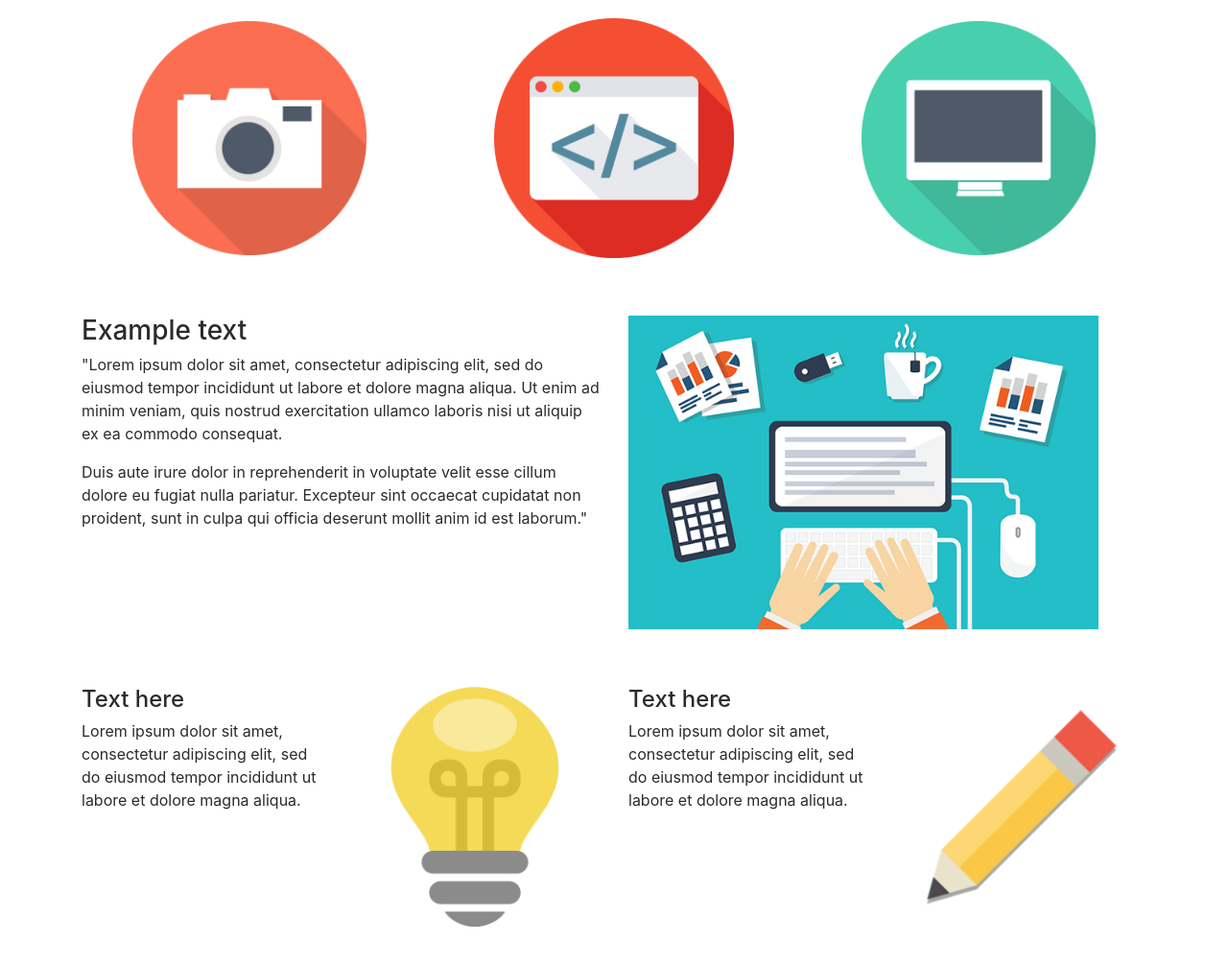
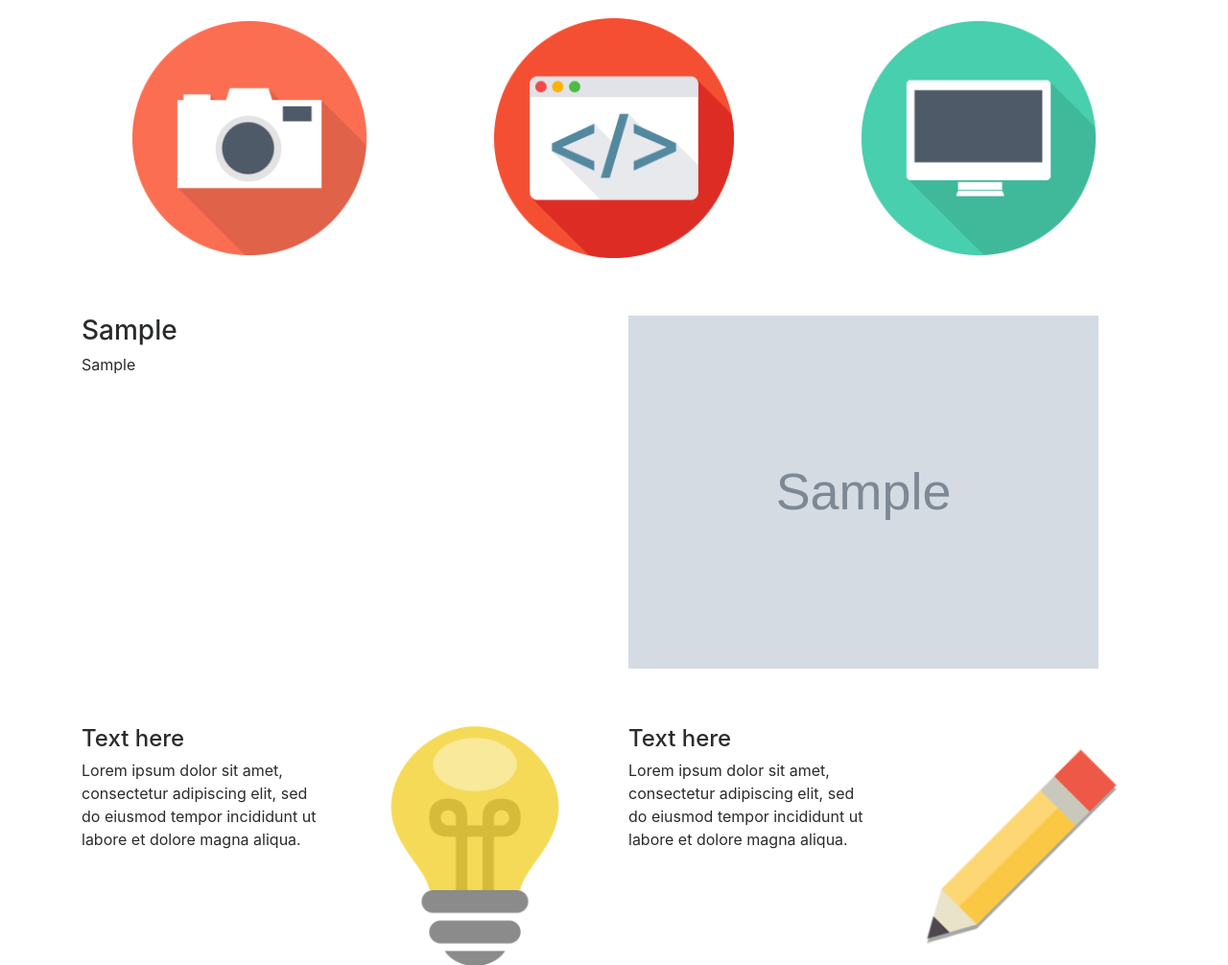
Before and after one commit to ken1800/Blog, a Django app: page / in a window 1280 px wide. Shown: the part 833-1839 px from the top of the page at 96% size. Run offline with Django 3.2, Linux system fonts and the light colour scheme; tables that the repository leaves empty hold one stand-in row (values such as "Sample post"); grey boxes marked "Sample" are stand-in pictures; some libraries are stand-ins or nearby versions.

Commit message:
dynamically upload the image from the admin panel

```diff
--- a/Blog/settings.py
+++ b/Blog/settings.py
@@ -128,3 +128,5 @@ STATICFILES_DIRS = [
     os.path.join(BASE_DIR, "static"),
 
 ]
+MEDIA_URL ='/media/'
+STATIC_ROOT =os.path.join(BASE_DIR, "media")
--- a/Blog/urls.py
+++ b/Blog/urls.py
@@ -15,11 +15,14 @@ Including another URLconf
 """
 from django.contrib import admin
 from django.urls import path,include
+from django.conf import settings
+from django.conf.urls.static import static
 
 urlpatterns = [
     path('admin/', admin.site.urls),
     path('',include('portfolio.urls')),
-]
+]+ static(settings.MEDIA_URL, document_root=settings.MEDIA_ROOT)
+
 admin.site.site_header = 'Blog Admin Panel'
 admin.site.index_title = 'Blog Admin'
 admin.site.site_title = 'Blog Control Panel'
--- a/portfolio/templates/index.html
+++ b/portfolio/templates/index.html
@@ -4,6 +4,8 @@
     JoyKen
 {% endblock title %}
 {% block slide %}
+
+
 <div id="carouselControls" class="carousel slide" data-ride="carousel">
   <ol class="carousel-indicators">
     <li data-target="#carouselControls" data-slide-to="0" class="active"></li>
@@ -42,7 +44,7 @@
 
 {% block content %}
 
-
+{% for home in home  %}
 
 <div class="container text-center"> <!---begin content-->
   <h2>Hello you there!</h2>
@@ -62,12 +64,11 @@
 <div class="container"> <!---begin second content-->
   <div class="row">
     <div class="col-md-6">
-      <h3>Example text</h3>
-      <p>"Lorem ipsum dolor sit amet, consectetur adipiscing elit, sed do eiusmod tempor incididunt ut labore et dolore magna aliqua. Ut enim ad minim veniam, quis nostrud exercitation ullamco laboris nisi ut aliquip ex ea commodo consequat. </p>
-      <p>Duis aute irure dolor in reprehenderit in voluptate velit esse cillum dolore eu fugiat nulla pariatur. Excepteur sint occaecat cupidatat non proident, sunt in culpa qui officia deserunt mollit anim id est laborum."</p>
+      <h3>{{ home.topic }}</h3>
+      <p>{{ home.information }}</p>
     </div>
     <div class="col-md-3">
-      <img class="text_image" src="{% static 'img/workspace.jpg' %}">
+      <img class="text_image" src="{{ home.image.url}}">
     </div>
   </div>
 </div>
@@ -101,5 +102,5 @@
       </div>
   </div>
 </div>
-
+{% endfor %}
 {% endblock content %}
--- a/portfolio/views.py
+++ b/portfolio/views.py
@@ -1,7 +1,10 @@
 from django.shortcuts import render
+from . import models
 
 def index(request):
-    return render(request, 'index.html',{})
+    home = models.Home.objects.all()
+
+    return render(request, 'index.html',{"home": home})
 def about(request):
     return render(request, 'about.html',{})
 def contact(request):
```
Also changed, not shown: images/background-slideshow-error_3Rk1ypq.jpg (added), images/denis-pavlovic-wl5AypUmamo-unsplash.jpg (added), images/images.jpeg (added), 1 other file.
